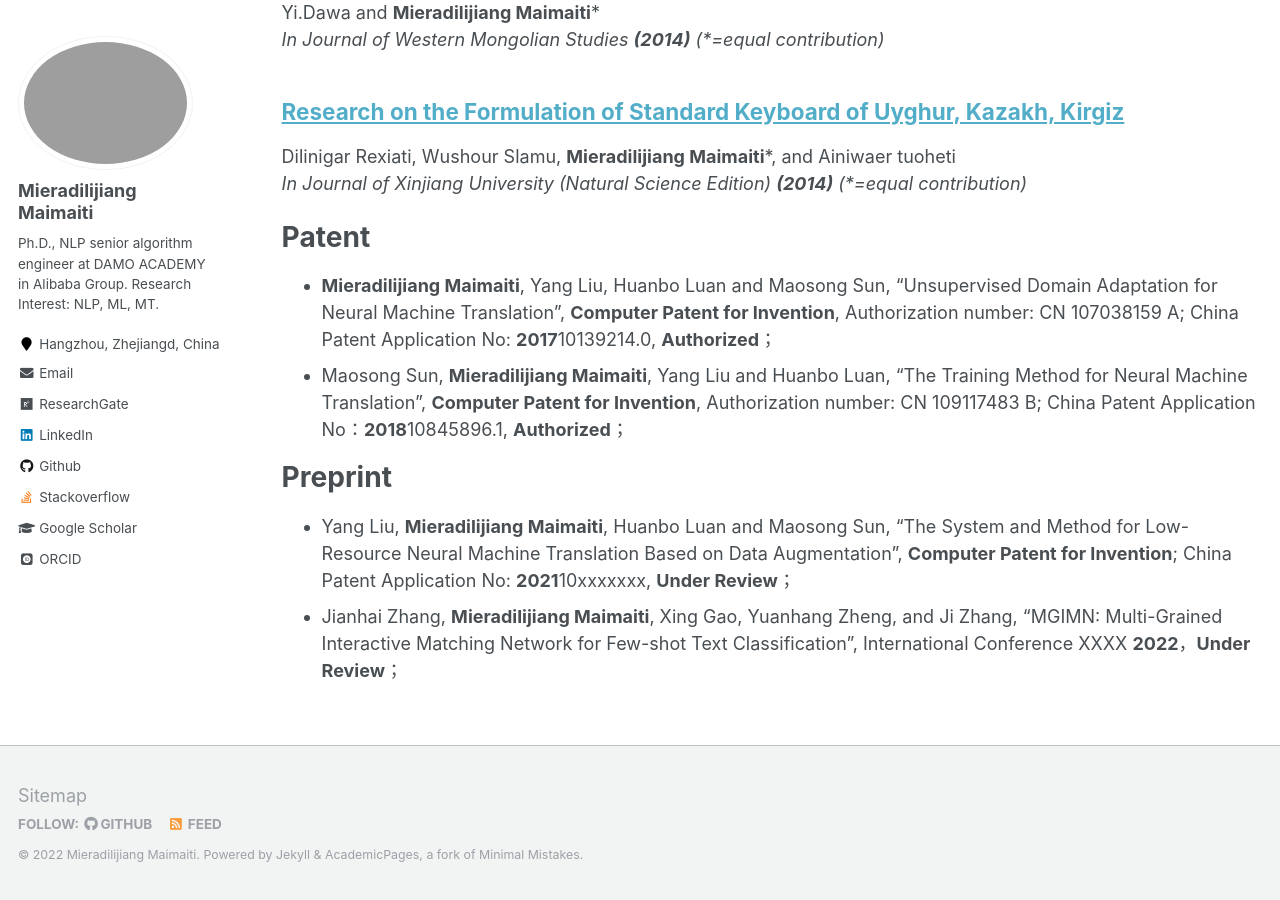
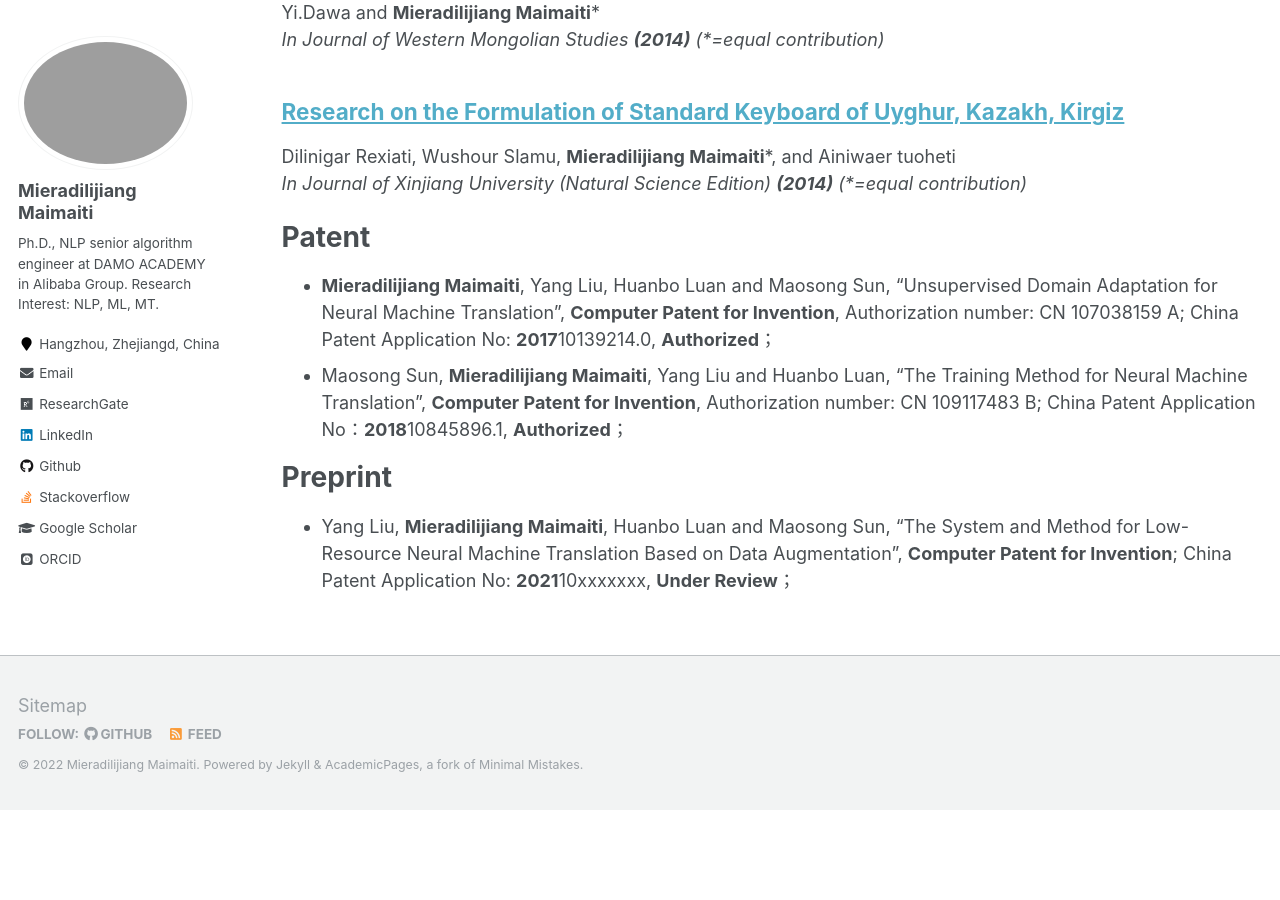
Before and after one commit to miradel51/miradel51.github.io, a Jekyll site: the page built from _pages/publications.md, in a window 1280 px wide and 900 px high, scrolled down 3144 px. Built offline with Jekyll 4.4.1, drawn with Linux system fonts in a browser that asks for light colours; some web fonts are replaced; after the commit the page ends 3954 px from its top, so only the background shows below that.

```diff
--- a/_pages/publications.md
+++ b/_pages/publications.md
@@ -23,4 +23,3 @@ Patent
 Preprint
 ======
 * Yang Liu, __Mieradilijiang Maimaiti__, Huanbo Luan and Maosong Sun, "The System and Method for Low-Resource Neural Machine Translation Based on Data Augmentation", __Computer Patent for Invention__; China Patent Application No: **2021**10xxxxxxx, __Under Review__；
-* Jianhai Zhang, __Mieradilijiang Maimaiti__, Xing Gao, Yuanhang Zheng, and Ji Zhang, "MGIMN: Multi-Grained Interactive Matching Network for Few-shot Text Classification", International Conference XXXX **2022**，__Under Review__；
```
